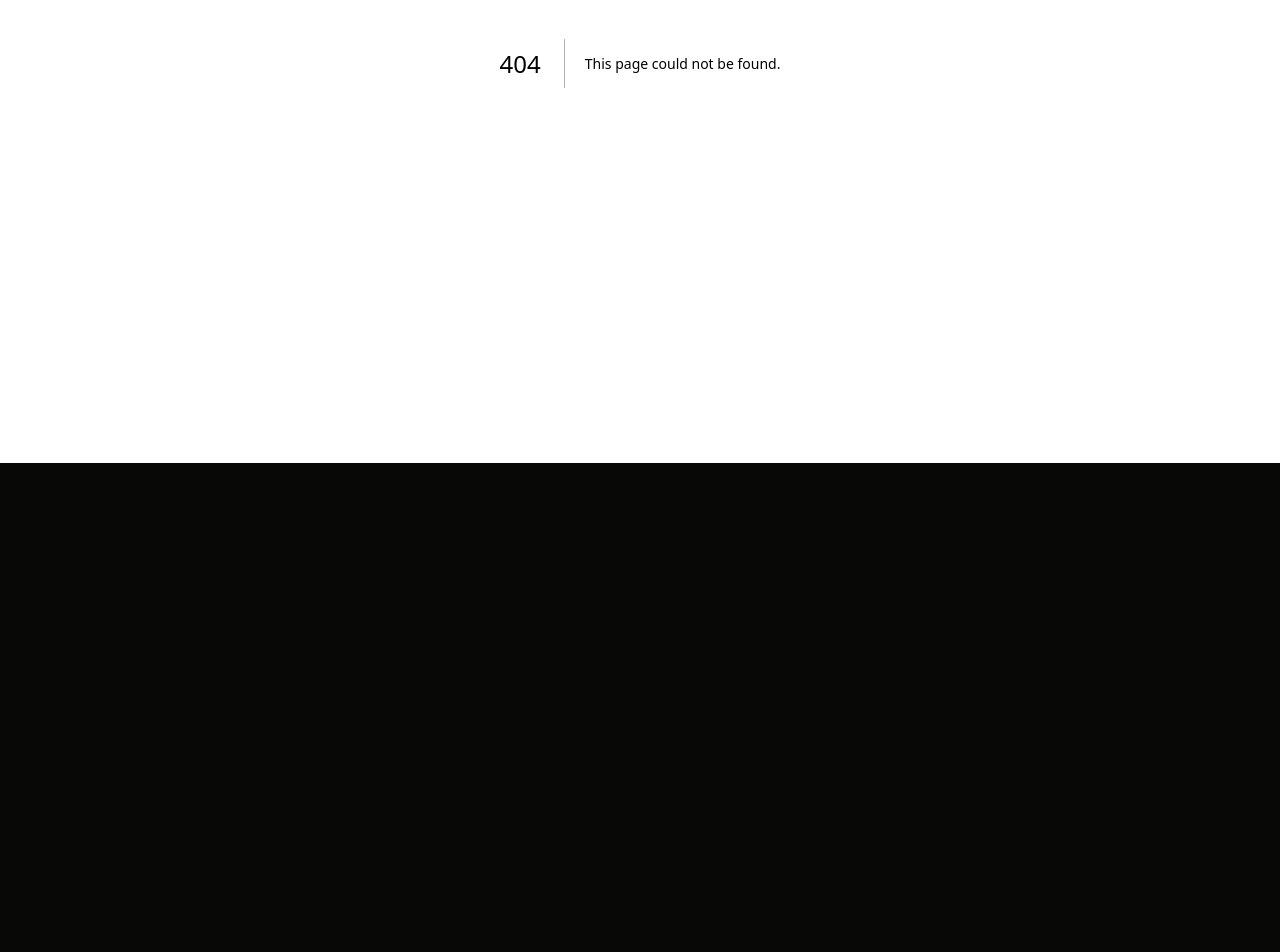
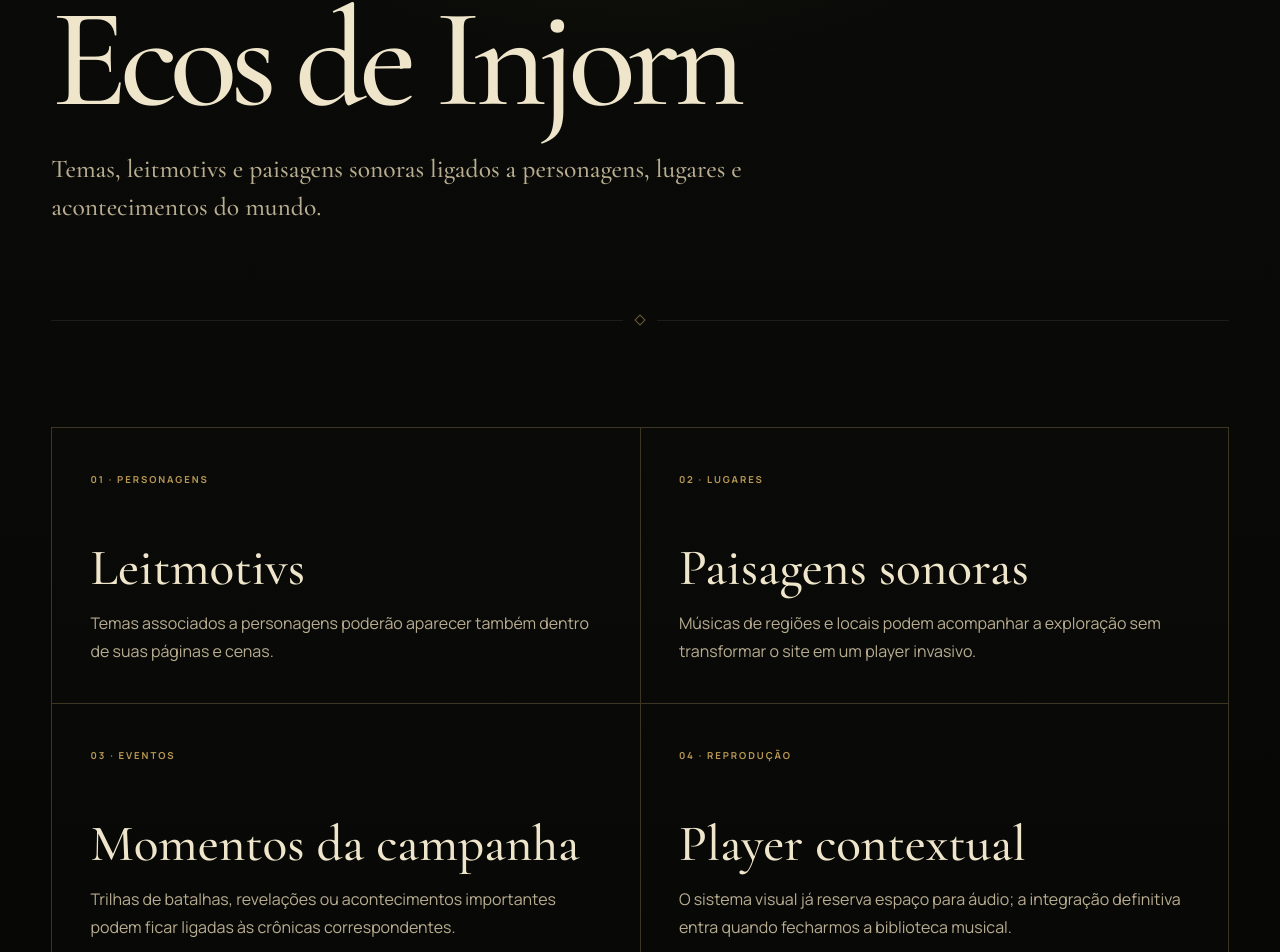
Before and after one commit to krrozino/injorn-web, a Next.js app: page /ecos in a window 1280 px wide. Before the commit this address had no page. Shown: the part 337-1289 px from the top of the page. Before the commit the page ends 800 px from the top, so only its background shows below. Built offline with nearby package versions, Linux system fonts and the light colour scheme.

Commit message:
feat: add public music page

```diff
--- /dev/null
+++ b/src/app/ecos/page.tsx
@@ -0,0 +1,39 @@
+import type { Metadata } from "next";
+import { PublicPage } from "@/components/PublicPage";
+
+export const metadata: Metadata = {
+  title: "Ecos",
+};
+
+export default function EcosPage() {
+  return (
+    <PublicPage
+      eyebrow="Música de Injorn"
+      title="Ecos de Injorn"
+      intro="Temas, leitmotivs e paisagens sonoras ligados a personagens, lugares e acontecimentos do mundo."
+    >
+      <div className="content-grid">
+        <article className="content-card">
+          <span className="content-card__index">01 · PERSONAGENS</span>
+          <h2>Leitmotivs</h2>
+          <p>Temas associados a personagens poderão aparecer também dentro de suas páginas e cenas.</p>
+        </article>
+        <article className="content-card">
+          <span className="content-card__index">02 · LUGARES</span>
+          <h2>Paisagens sonoras</h2>
+          <p>Músicas de regiões e locais podem acompanhar a exploração sem transformar o site em um player invasivo.</p>
+        </article>
+        <article className="content-card">
+          <span className="content-card__index">03 · EVENTOS</span>
+          <h2>Momentos da campanha</h2>
+          <p>Trilhas de batalhas, revelações ou acontecimentos importantes podem ficar ligadas às crônicas correspondentes.</p>
+        </article>
+        <article className="content-card">
+          <span className="content-card__index">04 · REPRODUÇÃO</span>
+          <h2>Player contextual</h2>
+          <p>O sistema visual já reserva espaço para áudio; a integração definitiva entra quando fecharmos a biblioteca musical.</p>
+        </article>
+      </div>
+    </PublicPage>
+  );
+}
```
